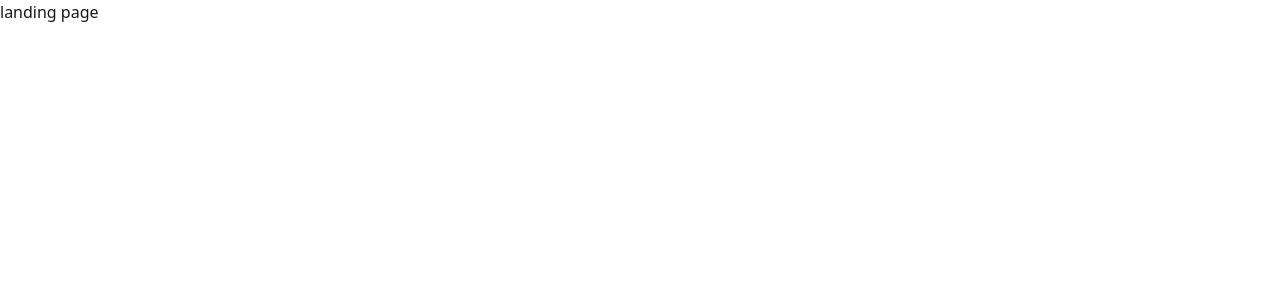
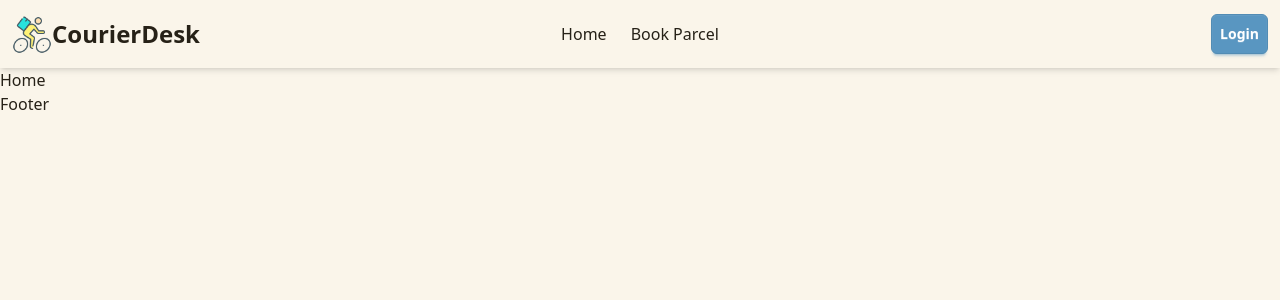
Before and after one commit to amirsayeed/Courier-Desk-Client, a React (Vite) app: page / in a window 1280 px wide. Shown: the top 300 px of the page. Built offline with nearby package versions, Linux system fonts and the light colour scheme.

Commit message:
folder structure fixed, theme setup and navbar design completed

```diff
--- a/index.html
+++ b/index.html
@@ -1,5 +1,5 @@
 <!doctype html>
-<html lang="en" data-theme="light">
+<html lang="en" data-theme="courierdesk">
 
 <head>
   <meta charset="UTF-8" />
--- a/package.json
+++ b/package.json
@@ -15,6 +15,7 @@
     "react-dom": "^19.1.0",
     "react-icons": "^5.5.0",
     "react-router": "^7.7.1",
+    "react-toastify": "^11.0.5",
     "tailwindcss": "^4.1.11"
   },
   "devDependencies": {
--- a/src/Router/Routes.jsx
+++ b/src/Router/Routes.jsx
@@ -2,10 +2,17 @@ import {
   createBrowserRouter
 } from "react-router";
 import RootLayout from "../layouts/RootLayout";
+import Home from "../pages/Home/Home/Home";
 
 export const router = createBrowserRouter([
   {
     path: "/",
     Component: RootLayout,
+    children: [
+      {
+        index: true,
+        Component: Home
+      }
+    ]
   },
 ]);
--- /dev/null
+++ b/src/components/Shared/CourierDeskLogo/CourierDeskLogo.jsx
@@ -0,0 +1,15 @@
+import React from 'react';
+import { Link } from 'react-router';
+import logo from '../../../assets/icons8-courier-64.png'
+const CourierDeskLogo = () => {
+    return (
+        <Link to='/'>
+            <div className='flex items-center'>
+                <img src={logo} alt="" className='w-10 h-10 object-cover' />
+                <h3 className='font-bold text-lg md:text-2xl'>CourierDesk</h3>
+            </div>
+        </Link>
+    );
+};
+
+export default CourierDeskLogo;
--- /dev/null
+++ b/src/components/Shared/Footer/Footer.jsx
@@ -0,0 +1,11 @@
+import React from 'react';
+
+const Footer = () => {
+    return (
+        <div>
+            Footer
+        </div>
+    );
+};
+
+export default Footer;
--- /dev/null
+++ b/src/components/Shared/Navbar/Navbar.jsx
@@ -0,0 +1,48 @@
+import React from 'react';
+import { Link, NavLink } from 'react-router';
+import CourierDeskLogo from '../CourierDeskLogo/CourierDeskLogo';
+
+
+const Navbar = () => {
+
+  const links = (
+    <>
+      <li><NavLink to="/">Home</NavLink></li>
+      <li><NavLink to="/book-parcel">Book Parcel</NavLink></li>
+    </>
+  );
+
+  return (
+    <div className="bg-base-100 sticky top-0 z-50 shadow-md">
+      <div className="navbar max-w-[1500px] mx-auto md:px-3">
+        <div className="navbar-start">
+          <div className="dropdown">
+            <div tabIndex={0} role="button" className="btn btn-ghost p-2 lg:hidden">
+              <svg xmlns="http://www.w3.org/2000/svg" className="h-5 w-5" fill="none" viewBox="0 0 24 24" stroke="currentColor">
+                <path strokeLinecap="round" strokeLinejoin="round" strokeWidth="2" d="M4 6h16M4 12h8m-8 6h16" />
+              </svg>
+            </div>
+            <ul tabIndex={0} className="menu menu-sm dropdown-content bg-base-100 rounded-box z-1 mt-3 w-52 p-2 shadow text-lg font-medium">
+              {links}
+            </ul>
+          </div>
+          <CourierDeskLogo />
+        </div>
+
+        <div className="navbar-center hidden lg:flex">
+          <ul className="menu menu-horizontal px-1 text-base font-medium">
+            {links}
+          </ul>
+        </div>
+
+        <div className="navbar-end">
+            <Link to="/login" className="btn text-white btn-primary p-2 text-sm rounded-md">
+              Login
+            </Link>
+        </div>
+      </div>
+    </div>
+  );
+};
+
+export default Navbar;
--- a/src/index.css
+++ b/src/index.css
@@ -1,2 +1,20 @@
 @import "tailwindcss";
 @plugin "daisyui";
+@plugin "daisyui/theme" {
+  name: "courierdesk";
+  default: true;
+  prefersdark: false;
+  color-scheme: light;
+
+  --color-base-100: oklch(97% 0.015 85);               /* Light stone background */
+  --color-base-content: oklch(25% 0.02 85);            /* Dark neutral text */
+
+  --color-primary: oklch(65% 0.09 240);                /* Muted soft blue */
+  --color-primary-content: oklch(98% 0.01 240);        /* Light text on primary */
+
+  --color-secondary: oklch(78% 0.07 135);              /* Soft green */
+  --color-secondary-content: oklch(22% 0.02 135);      /* Dark text on secondary */
+
+  --color-accent: oklch(88% 0.07 100);                 /* Creamy gold */
+  --color-accent-content: oklch(30% 0.03 100);         /* Accent text */
+}
--- a/src/layouts/RootLayout.jsx
+++ b/src/layouts/RootLayout.jsx
@@ -1,11 +1,14 @@
 import React from 'react';
 import { Outlet } from 'react-router';
+import Navbar from '../components/Shared/Navbar/Navbar';
+import Footer from '../components/Shared/Footer/Footer';
 
 const RootLayout = () => {
     return (
         <div>
-            <h1>landing page</h1>
+            <Navbar/>
             <Outlet/>
+            <Footer/>
         </div>
     );
 };
--- /dev/null
+++ b/src/pages/Authentication/Login/Login.jsx
@@ -0,0 +1,11 @@
+import React from 'react';
+
+const Login = () => {
+    return (
+        <div>
+
+        </div>
+    );
+};
+
+export default Login;
--- /dev/null
+++ b/src/pages/Authentication/Register/Register.jsx
@@ -0,0 +1,11 @@
+import React from 'react';
+
+const Register = () => {
+    return (
+        <div>
+
+        </div>
+    );
+};
+
+export default Register;
--- /dev/null
+++ b/src/pages/Home/Home/Home.jsx
@@ -0,0 +1,11 @@
+import React from 'react';
+
+const Home = () => {
+    return (
+        <div className="bg-base-100">
+            Home
+        </div>
+    );
+};
+
+export default Home;
```
Also changed, not shown: src/assets/icons8-courier-64.png (added), 1 other file (tests, documents, lock files or other folders).
